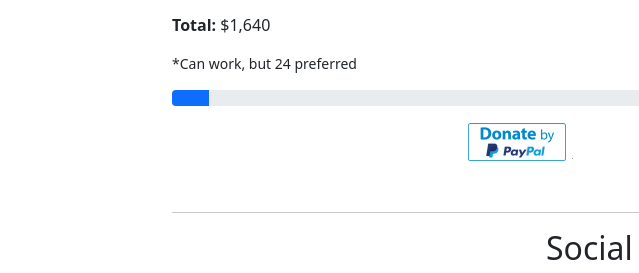
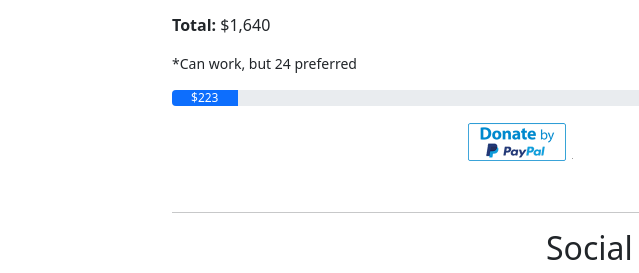
Before and after one commit to sdcervi/Links, a plain HTML site: page index.html in a window 1280 px wide. Shown: the part 282-555 px from the top of the page, 0-639 px from the left. Drawn offline with Linux system fonts and the light colour scheme; grey boxes are pictures that could not be loaded.

Commit message:
Updated savings progress

```diff
--- a/index.html
+++ b/index.html
@@ -84,8 +84,8 @@
 			</div>
 
 			<div class="progress mb-3">
-				<!-- $125 of $3,250 = 3.8% -->
-				<div class="progress-bar" role="progressbar" style="width: 4%" aria-valuenow="25" aria-valuemin="0" aria-valuemax="100"></div>
+				<!-- $223 of $3,250 = 6.9% -->
+				<div class="progress-bar" role="progressbar" style="width: 7%" aria-valuenow="25" aria-valuemin="0" aria-valuemax="100"><span class="d-none d-sm-inline">$223</span></div>
 			</div>
 
 			<div class="row text-center">
```
